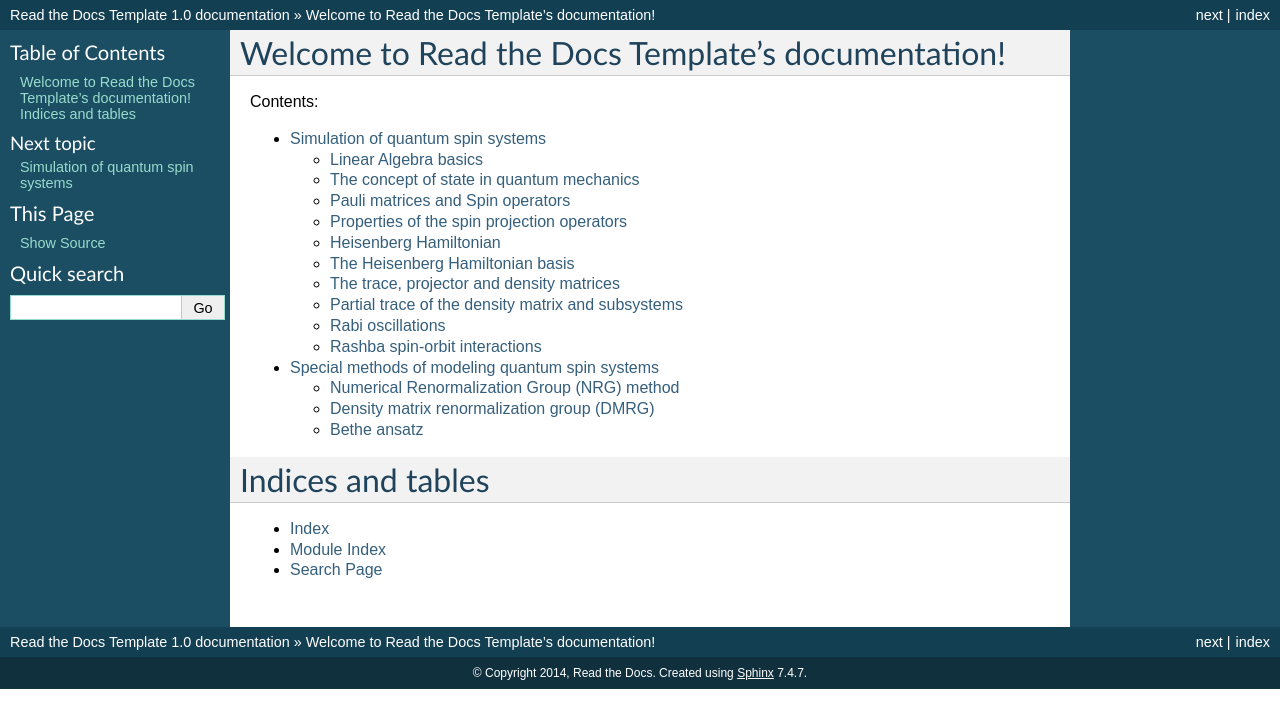
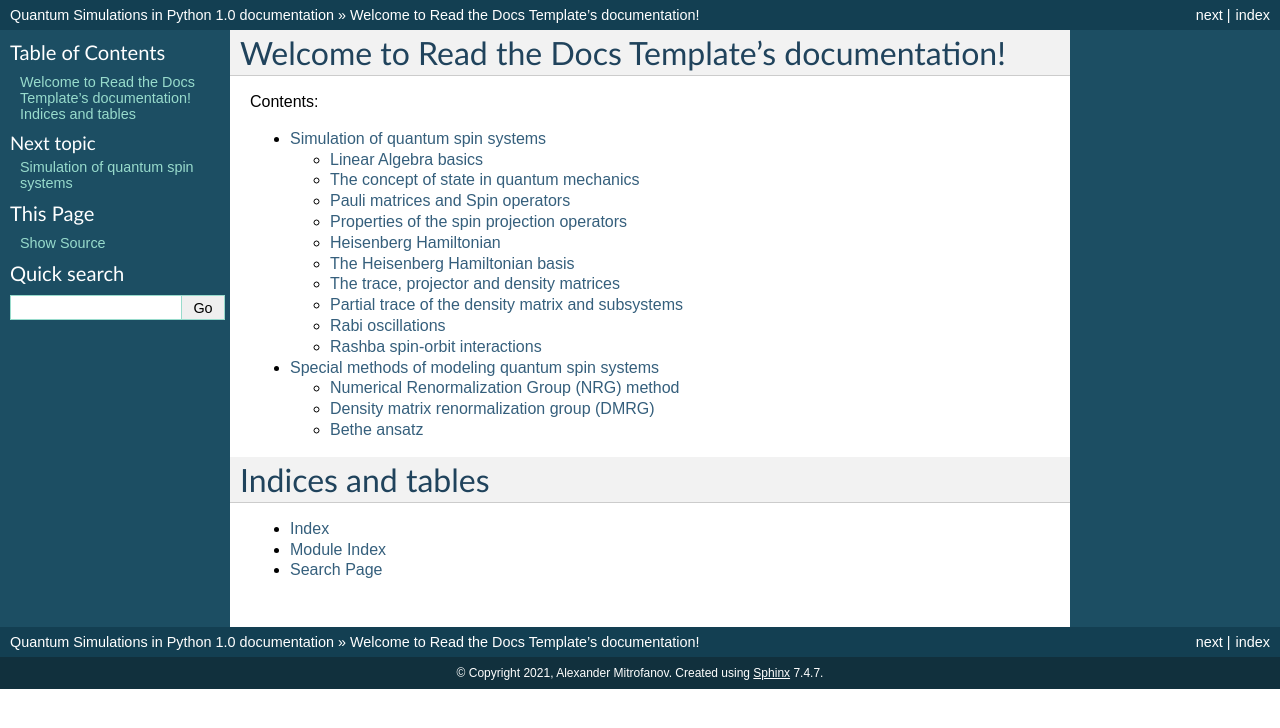
Before and after one commit to al-mitrofanov/quantum-spin-systems, a Sphinx documentation site: the page built from docs/index.rst, in a window 1280 px wide. Shown: the top 728 px of the page. Built offline with Sphinx 7.4.7, drawn with Linux system fonts in a browser that asks for light colours.

Commit message:
Update conf.py

```diff
--- a/docs/conf.py
+++ b/docs/conf.py
@@ -43,8 +43,9 @@ source_suffix = '.rst'
 master_doc = 'index'
 
 # General information about the project.
-project = u'Read the Docs Template'
-copyright = u'2014, Read the Docs'
+project = 'Quantum Simulations in Python'
+copyright = '2021, Alexander Mitrofanov'
+author = 'Alexander Mitrofanov'
 
 # The version info for the project you're documenting, acts as replacement for
 # |version| and |release|, also used in various other places throughout the
```
